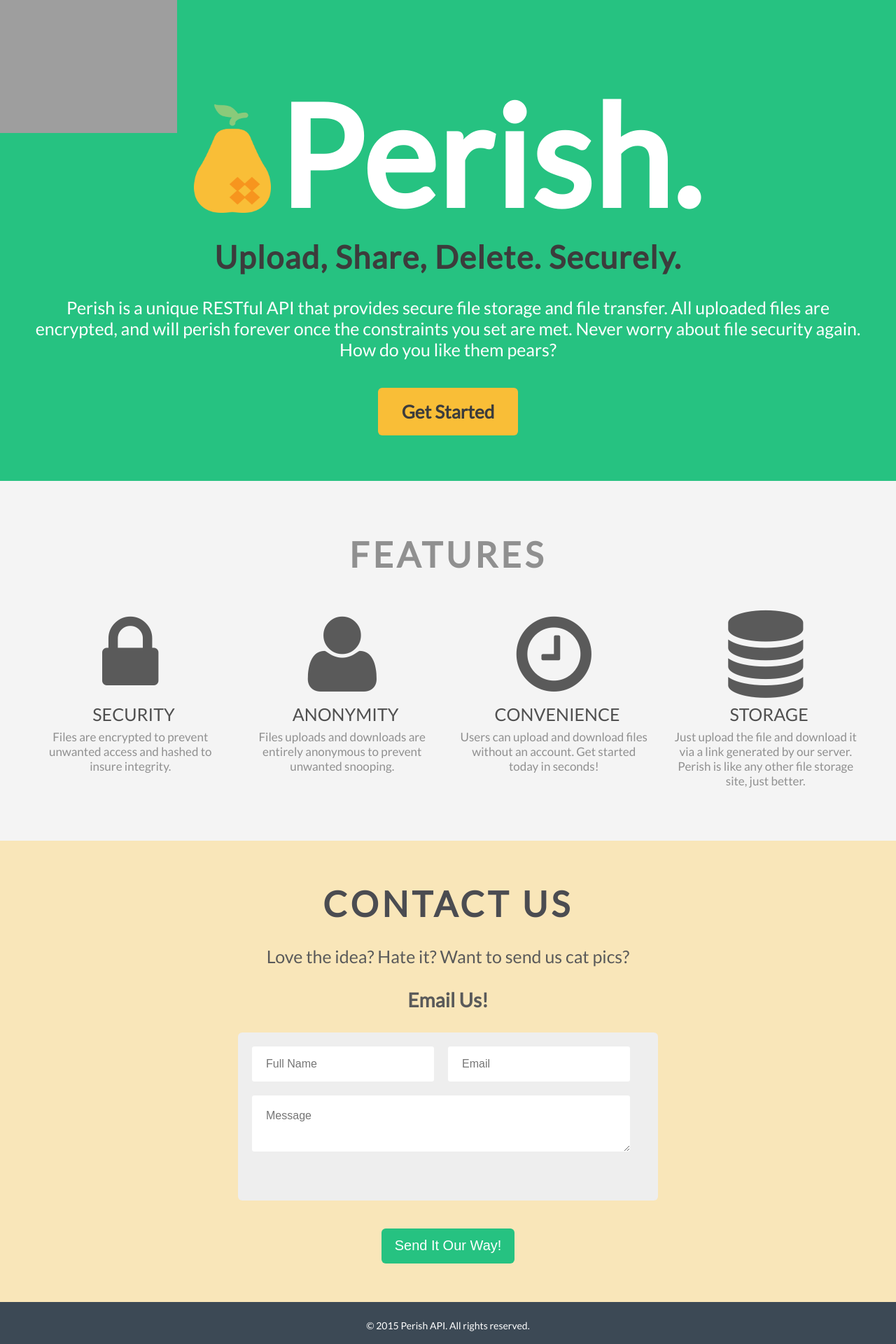
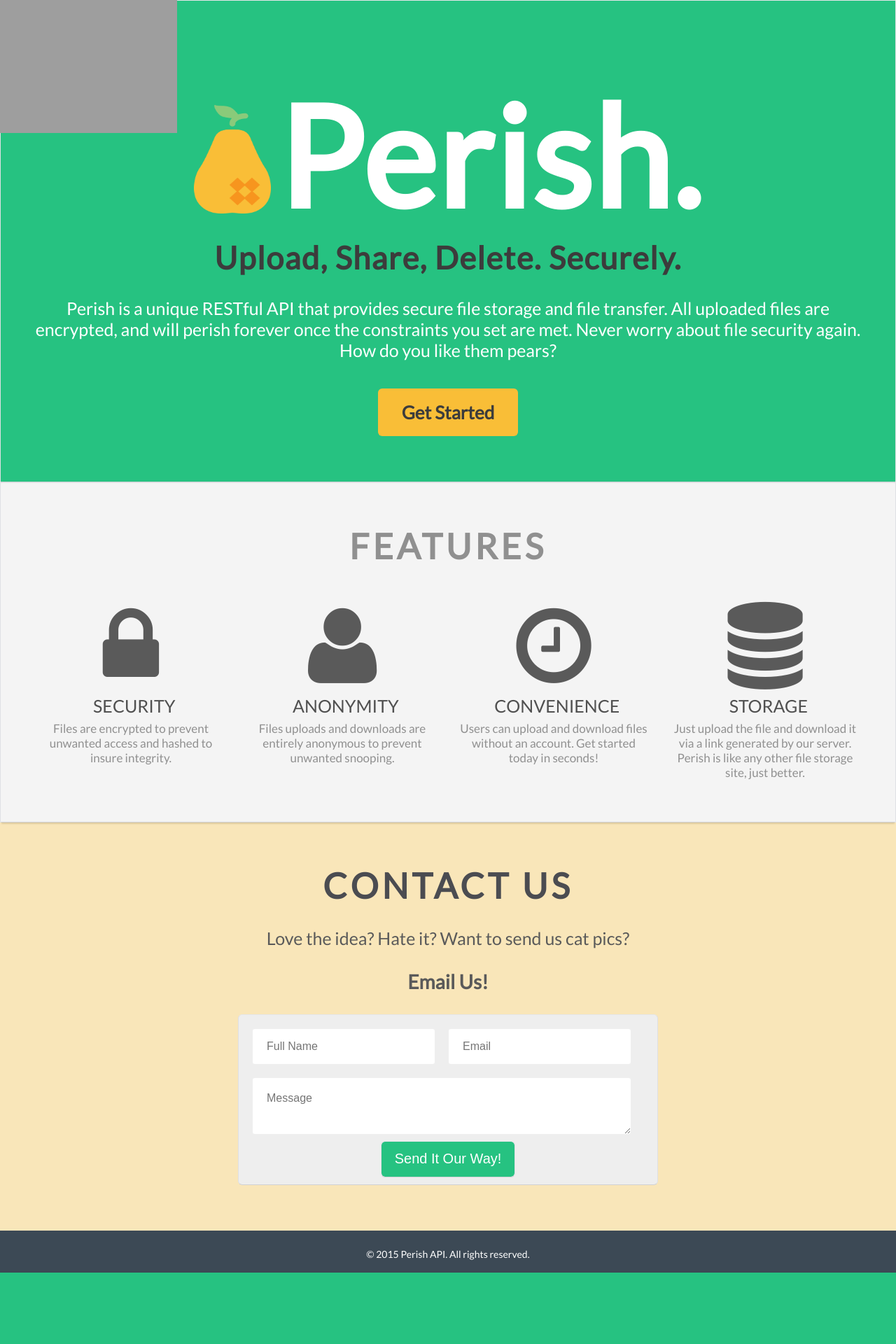
Before and after one commit to project-perish/perish, a Flask app: page / in a window 1280 px wide. Shown: the whole page at 70% size. After the commit the page ends 1818 px from the top, so only its background shows below. Run offline with Flask 2, Linux system fonts and the light colour scheme; some libraries are stand-ins or nearby versions; grey boxes are pictures that could not be loaded.

Commit message:
touch ups

```diff
--- a/app/static/css/main.css
+++ b/app/static/css/main.css
@@ -148,7 +148,7 @@ section.header {
   background-color: #f4f4f4; }
 
 .features-wrapper {
-  padding: 75px 50px; }
+  padding: 60px 50px; }
   .features-wrapper .features-header {
     padding-bottom: 50px; }
   .features-wrapper .features-label {
@@ -162,7 +162,7 @@ section.header {
 section.contact {
   background-color: rgba(253, 227, 167, 0.75);
   padding-top: 60px;
-  padding-bottom: 125px; }
+  padding-bottom: 45px; }
 
 section.contact h2 {
   color: #4b4c51;
@@ -224,7 +224,6 @@ section.contact textarea {
   line-height: 1.471;
   border-radius: 6px;
   position: relative;
-  top: 100px;
   margin: 0px auto;
   -webkit-transition: background-color 0.3s ease;
   -moz-transition: background-color 0.3s ease;
@@ -258,6 +257,29 @@ footer p {
   font-size: 14px;
   position: relative;
   bottom: 5px; }
+
+.bordering {
+  border-bottom-color: #d0d1d5;
+  border-bottom-left-radius: 3px;
+  border-bottom-right-radius: 3px;
+  border-bottom-style: solid;
+  border-bottom-width: 1px;
+  border-image-outset: 0px;
+  border-image-repeat: stretch;
+  border-image-slice: 100%;
+  border-image-source: none;
+  border-image-width: 1;
+  border-left-color: #dfe0e4;
+  border-left-style: solid;
+  border-left-width: 1px;
+  border-right-color: #dfe0e4;
+  border-right-style: solid;
+  border-right-width: 1px;
+  border-top-color: #e5e6e9;
+  border-top-left-radius: 3px;
+  border-top-right-radius: 3px;
+  border-top-style: solid;
+  border-top-width: 1px; }
 
 * {
   -webkit-box-sizing: border-box;
--- a/app/static/css/scss/custom/_main.scss
+++ b/app/static/css/scss/custom/_main.scss
@@ -17,7 +17,6 @@ $contact-font-color: #5a5a5a;
 h1,h2,h3,h4,h5,h6,a,p {
   font-family: 'Lato', sans-serif;
   color: $font-color;
-;
   font-weight: normal;
   font-size: 17px;
   text-decoration: none;
@@ -192,7 +191,7 @@ width: 100%;
 }
 
 .features-wrapper{
- padding: 75px 50px;
+ padding: 60px 50px;
 
   .features-header{
     padding-bottom: 50px;
@@ -212,7 +211,7 @@ width: 100%;
 section.contact {
   background-color:$contact-color;
   padding-top: 60px;
-  padding-bottom: 125px;
+  padding-bottom: 45px;
 }
 
 section.contact h2 {
@@ -281,7 +280,6 @@ padding: 10px 19px;
 line-height: 1.471;
 border-radius: 6px;
 position: relative;
-top: 100px;
 margin: 0px auto;
 -webkit-transition: background-color 0.3s ease;
 -moz-transition: background-color 0.3s ease;
@@ -321,3 +319,27 @@ font-size: 14px;
 position: relative;
 bottom: 5px;
 }
+
+.bordering{
+  border-bottom-color: rgb(208, 209, 213);
+  border-bottom-left-radius: 3px;
+  border-bottom-right-radius: 3px;
+  border-bottom-style: solid;
+  border-bottom-width: 1px;
+  border-image-outset: 0px;
+  border-image-repeat: stretch;
+  border-image-slice: 100%;
+  border-image-source: none;
+  border-image-width: 1;
+  border-left-color: rgb(223, 224, 228);
+  border-left-style: solid;
+  border-left-width: 1px;
+  border-right-color: rgb(223, 224, 228);
+  border-right-style: solid;
+  border-right-width: 1px;
+  border-top-color: rgb(229, 230, 233);
+  border-top-left-radius: 3px;
+  border-top-right-radius: 3px;
+  border-top-style: solid;
+  border-top-width: 1px;
+}
--- a/app/templates/index.html
+++ b/app/templates/index.html
@@ -33,7 +33,7 @@
 
 	<body>
 		<a href="https://github.com/project-perish"><img style="position: absolute; top: 0; left: 0; border: 0;height:190px;z-index:1;" src="https://camo.githubusercontent.com/c6625ac1f3ee0a12250227cf83ce904423abf351/68747470733a2f2f73332e616d617a6f6e6177732e636f6d2f6769746875622f726962626f6e732f666f726b6d655f6c6566745f677261795f3664366436642e706e67" alt="Fork me on GitHub" data-canonical-src="https://s3.amazonaws.com/github/ribbons/forkme_left_gray_6d6d6d.png"></a>
-		<div class="fluid-container">
+		<div class="fluid-container bordering" style="box-shadow: 0 4px 2px -2px gray;">
 			<section class="header">
 				<div class="brand-wrapper">
 					<h1>
@@ -44,13 +44,13 @@
 					<p class="desc"> Perish is a unique RESTful API that provides secure file storage and file transfer. All uploaded files are encrypted, and will perish forever once the constraints you set are met. Never worry about file security again. How do you like them pears?
 					</p>
 					<div class="try-me">
-						<a href="http://docs.perish.apiary.io" target="_blank"><strong>Get Started</strong></a>
+						<a href="http://docs.perish.apiary.io" target="_blank" class="bordering" style="border-radius: 6px;"><strong>Get Started</strong></a>
 					</div>
 				</div>
 			</section>
 		</div>
 
-		<div class="fluid-container">
+		<div class="fluid-container bordering" style="box-shadow: 0 4px 2px -2px gray;">
 			<section id="features" class="features">
 				<div class="features-wrapper">
 					<h2 class="features-header">FEATURES</h2>
@@ -58,7 +58,7 @@
 						<div class="col-lg-3 col-md-3 col-sm-12 col-xs-12">
 							<h6><i class="fa fa-lock"></i></h6>
 							<h6 class="features-label">&nbsp;&nbsp;SECURITY</h6>
-							<p class="features-desc">Files are encrypted to prevent unwanted access and hashed to insure integrity.</p>
+							<p class="features-desc">Files are encrypted to prevent unwanted access and hashed to insure integrity. </p>
 						</div>
 						<div class="col-lg-3 col-md-3 col-sm-12 col-xs-12">
 							<h6><i class="fa fa-user"></i></h6>
@@ -85,19 +85,17 @@
 				<h2>Contact Us</h2>
 				<h6>Love the idea? Hate it? Want to send us cat pics?<br/><br/>
 				<strong class="email-us">Email Us!</strong><br></h6>
-				<form class="contactform" method="post" autocomplete="off">
+				<form class="contactform bordering" method="post" autocomplete="off">
 					<input type="text" id="name" name="name" value="" placeholder="Full Name">
 					<input type="email" id="email" name="email" value="" placeholder="Email">
 					<textarea id="mail-content" name="mail-content" placeholder="Message"></textarea>
-					<div class="buttonwrapper">
-						<button class="submitbutton" href="mailto:admin@perish.me.edu?subject=Hey%20Perish%20Check%20this%20out!" target="_blank" type="submit">Send It Our Way!</button>
-					</div>
+					<button class="submitbutton bordering" style="border-radius:6px" href="mailto:admin@perish.me?subject=Hey%20Perish%20Check%20this%20out!" target="_blank" type="submit">Send It Our Way!</button>
 				</form>
 			</section>
 		</div>
 	</body>
 
 	<footer>
-		<p style="≈">© 2015 Perish API. All rights reserved.</p>
+		<p>© 2015 Perish API. All rights reserved.</p>
 	</footer>
 </html>
```
Also changed, not shown: 3 other files.
